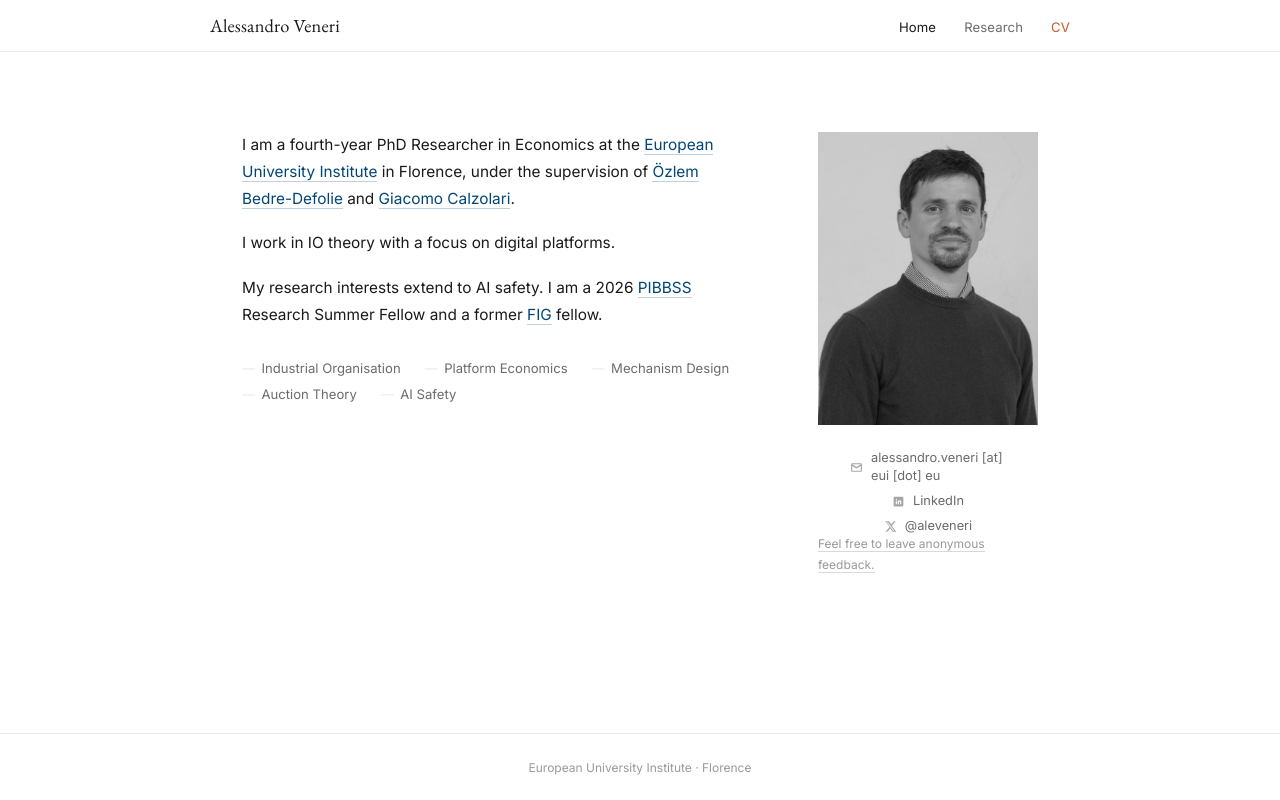
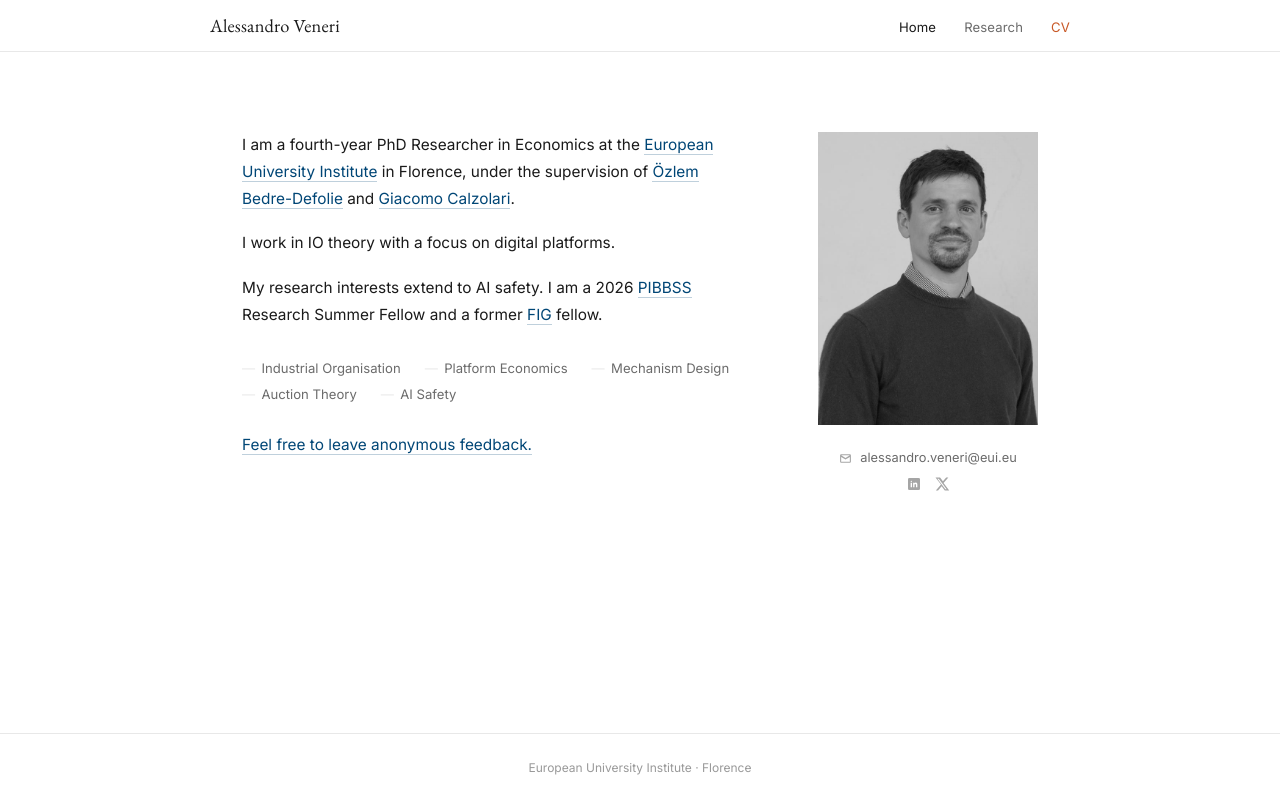
Before and after one commit to alessandro-veneri/alessandro-veneri.github.io, a plain HTML site: page index.html in a window 1280 px wide. Drawn offline with nearby package versions, Linux system fonts and the light colour scheme.

Commit message:
website + CV polish

```diff
--- a/index.html
+++ b/index.html
@@ -167,6 +167,24 @@
       color: var(--border);
     }
 
+    .feedback {
+      margin-top: 1.6rem;
+      font-size: 0.75rem;
+      color: var(--faint);
+    }
+
+    .feedback a {
+      color: inherit;
+      text-decoration: none;
+      border-bottom: 1px solid rgba(0,0,0,0.15);
+      transition: color 0.15s, border-color 0.15s;
+    }
+
+    .feedback a:hover {
+      color: var(--muted);
+      border-bottom-color: var(--muted);
+    }
+
     /* ── RIGHT COLUMN ────────────────────────────────────────────── */
 
     .photo-col {
@@ -212,6 +230,28 @@
       height: 13px;
       fill: currentColor;
       flex-shrink: 0;
+      opacity: 0.6;
+    }
+
+    .social-row {
+      display: flex;
+      gap: 0.75rem;
+      margin-top: 0.1rem;
+    }
+
+    .social-row a {
+      color: var(--muted);
+      text-decoration: none;
+      transition: color 0.15s;
+    }
+
+    .social-row a:hover { color: var(--text); }
+
+    .social-row svg {
+      width: 16px;
+      height: 16px;
+      fill: currentColor;
+      display: block;
       opacity: 0.6;
     }
 
@@ -307,6 +347,10 @@
           <span>Auction Theory</span>
           <span>AI Safety</span>
         </div>
+
+        <p class="feedback">
+          <a href="https://www.admonymous.co/alessandro-veneri" target="_blank" rel="noopener">Feel free to leave anonymous feedback.</a>
+        </p>
       </div>
 
       <!-- RIGHT: photo + contacts -->
@@ -318,19 +362,15 @@
             <svg viewBox="0 0 24 24"><path d="M20 4H4a2 2 0 0 0-2 2v12a2 2 0 0 0 2 2h16a2 2 0 0 0 2-2V6a2 2 0 0 0-2-2zm0 2-8 5-8-5h16zm0 12H4V9l8 5 8-5v9z"/></svg>
             <span id="email-text">email</span>
           </a>
-          <a href="https://www.linkedin.com/in/alessandroveneri/" target="_blank" rel="noopener">
-            <svg viewBox="0 0 24 24"><path d="M19 3H5a2 2 0 0 0-2 2v14a2 2 0 0 0 2 2h14a2 2 0 0 0 2-2V5a2 2 0 0 0-2-2zM9 17H7v-7h2v7zm-1-8a1 1 0 1 1 0-2 1 1 0 0 1 0 2zm9 8h-2v-3.5c0-1-.4-1.5-1.1-1.5-.8 0-1.2.6-1.2 1.5V17h-2v-7h2v1c.4-.7 1.1-1.1 2-1.1 1.6 0 2.3 1.1 2.3 3.3V17z"/></svg>
-            LinkedIn
-          </a>
-          <a href="https://x.com/aleveneri" target="_blank" rel="noopener">
-            <svg viewBox="0 0 24 24"><path d="M18.244 2.25h3.308l-7.227 8.26 8.502 11.24H16.17l-4.714-6.231-5.401 6.231H2.744l7.737-8.835L2.25 2.25h6.894l4.264 5.632zm-1.161 17.52h1.833L7.084 4.126H5.117z"/></svg>
-            @aleveneri
-          </a>
+          <div class="social-row">
+            <a href="https://www.linkedin.com/in/alessandroveneri/" target="_blank" rel="noopener" aria-label="LinkedIn">
+              <svg viewBox="0 0 24 24"><path d="M19 3H5a2 2 0 0 0-2 2v14a2 2 0 0 0 2 2h14a2 2 0 0 0 2-2V5a2 2 0 0 0-2-2zM9 17H7v-7h2v7zm-1-8a1 1 0 1 1 0-2 1 1 0 0 1 0 2zm9 8h-2v-3.5c0-1-.4-1.5-1.1-1.5-.8 0-1.2.6-1.2 1.5V17h-2v-7h2v1c.4-.7 1.1-1.1 2-1.1 1.6 0 2.3 1.1 2.3 3.3V17z"/></svg>
+            </a>
+            <a href="https://x.com/aleveneri" target="_blank" rel="noopener" aria-label="X (Twitter)">
+              <svg viewBox="0 0 24 24"><path d="M18.244 2.25h3.308l-7.227 8.26 8.502 11.24H16.17l-4.714-6.231-5.401 6.231H2.744l7.737-8.835L2.25 2.25h6.894l4.264 5.632zm-1.161 17.52h1.833L7.084 4.126H5.117z"/></svg>
+            </a>
+          </div>
         </nav>
-
-        <p style="font-size:0.75rem; color:var(--faint); margin-top:0.5rem;">
-          <a href="https://www.admonymous.co/alessandro-veneri" target="_blank" rel="noopener" style="color:inherit; border-bottom:1px solid rgba(0,0,0,0.15); text-decoration:none;">Feel free to leave anonymous feedback.</a>
-        </p>
 
       </div>
 
@@ -340,15 +380,12 @@
   <footer>European University Institute · Florence</footer>
 
   <script>
-    // Email obfuscation
     (function () {
       var u = 'alessandro.veneri', d = 'eui', t = 'eu';
       var link = document.getElementById('email-link');
       var span = document.getElementById('email-text');
-      if (link && span) {
-        link.href = 'mailto:' + u + '\u0040' + d + '.' + t;
-        span.textContent = u + ' [at] ' + d + ' [dot] ' + t;
-      }
+      if (link) { link.href = 'mailto:' + u + '@' + d + '.' + t; }
+      if (span) { span.textContent = u + '@' + d + '.' + t; }
     })();
   </script>
 
```
Also changed, not shown: research.html (+6 -6 lines), 3 other files.
